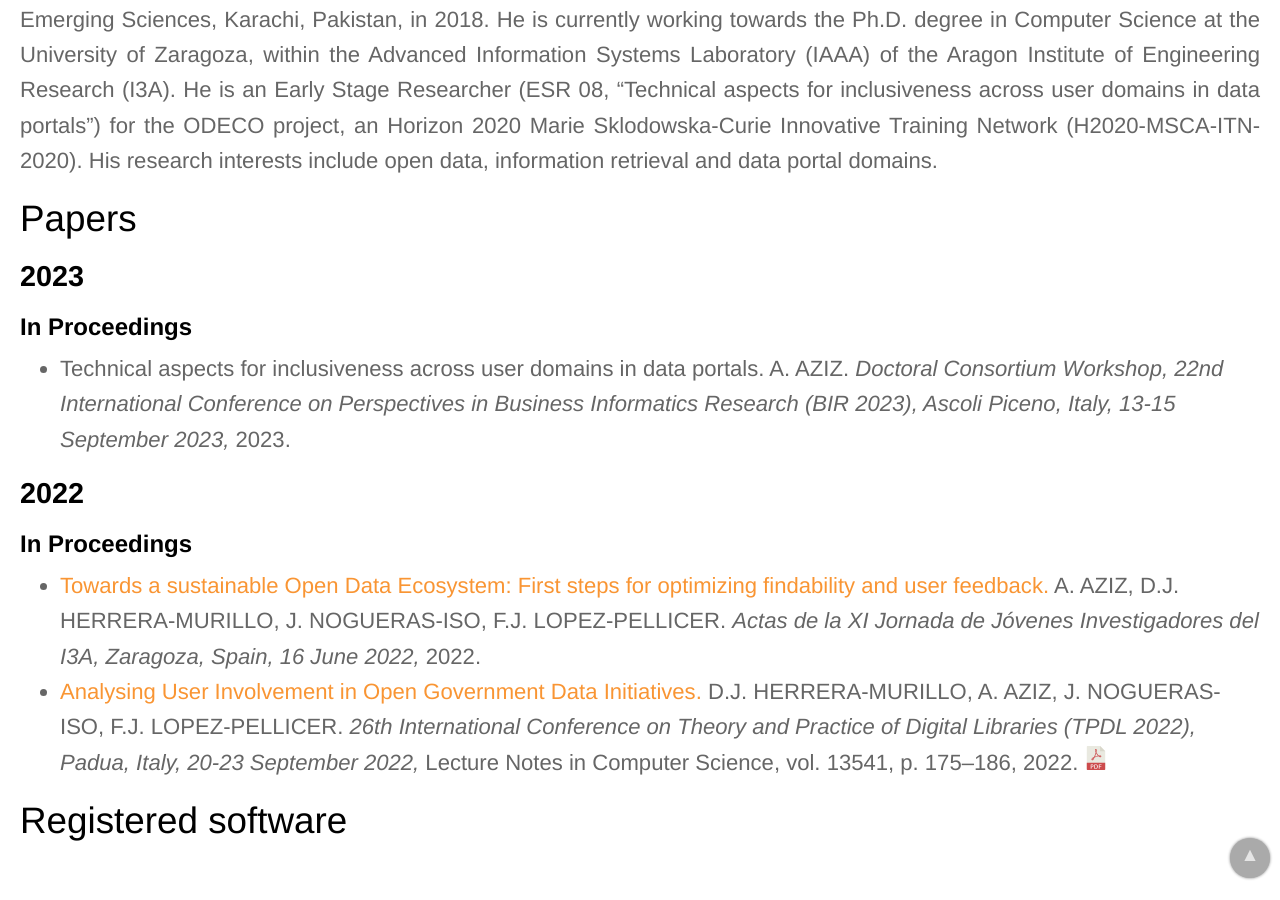
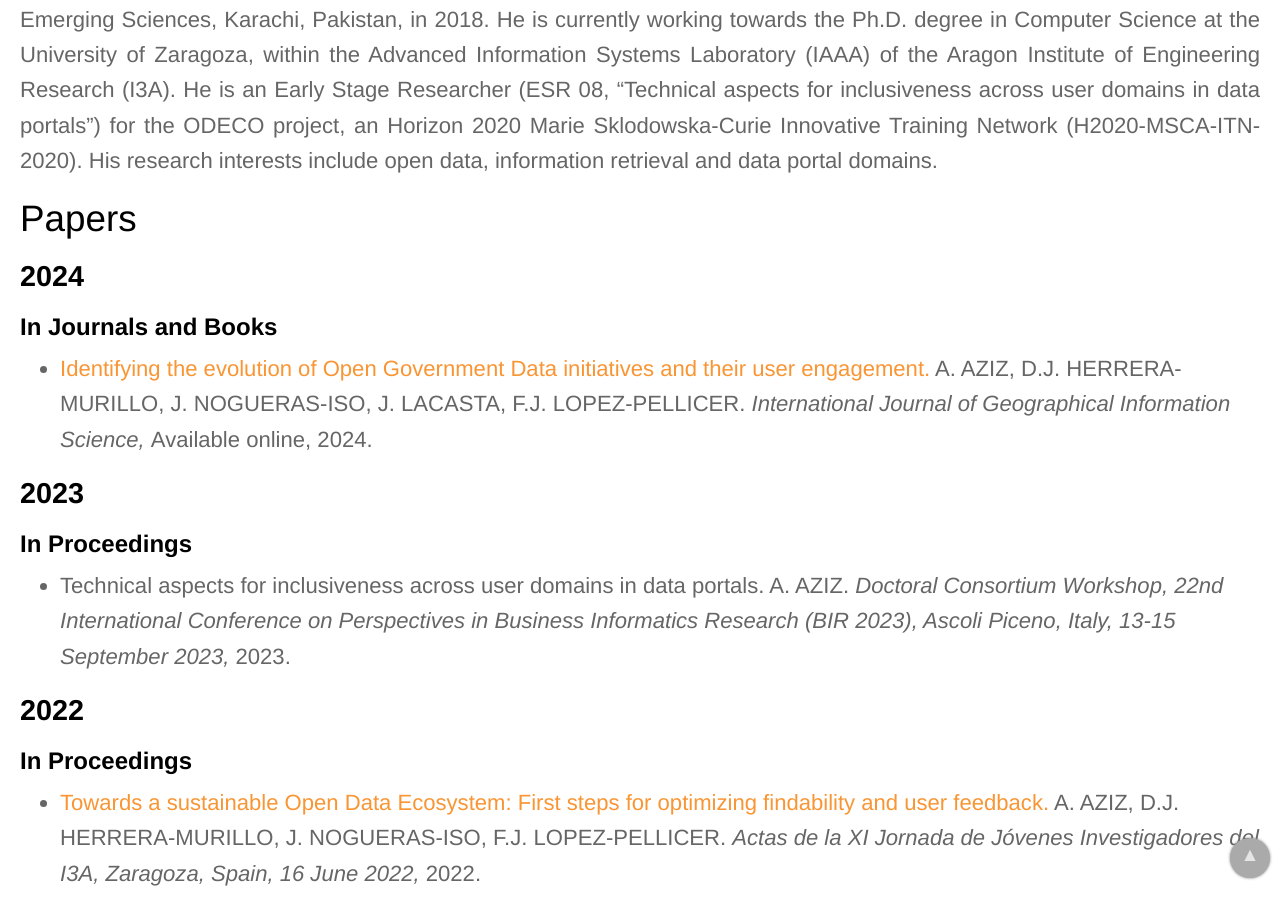
Before and after one commit to IAAA-Lab/IAAA-Lab.github.io, a Jekyll site: the page built from _staff/aziz.md, in a window 1280 px wide and 900 px high, scrolled down 592 px. Built offline with Jekyll 4.4.1, drawn with Linux system fonts in a browser that asks for light colours.

Commit message:
Add IEEE Access paper

```diff
--- a/_data/papers.yml
+++ b/_data/papers.yml
@@ -2,9 +2,17 @@
 # (los más recientes primero) y dentro de cada año primero van los libros, luego los
 # artículos de revista y capítulos de libro y finalmente los artículos de congreso
 # -------------------
+- title: "Identifying the evolution of Open Government Data initiatives and their user engagement"
+  url: https://doi.org/10.1109/ACCESS.2024.3414282
+  authors: A. AZIZ, D.J. HERRERA-MURILLO, J. NOGUERAS-ISO, J. LACASTA, F.J. LOPEZ-PELLICER
+  publication: "International Journal of Geographical Information Science"
+  publication_detail: "Available online"
+  year: 2024
+  doi: 10.1109/ACCESS.2024.3414282
+# -------------------
 - title: "First steps towards a platform for the analysis of civil law documentary heritage"
   url: https://doi.org/10.54886/scire.v30i1.5018
-  authors: H. NEJI, J. NOGUERAS-ISO, F.J. GARCÍA-MARCOG, C. BAYOD LÓPEZ
+  authors: H. NEJI, J. NOGUERAS-ISO, F.J. GARCÍA-MARCO, C. BAYOD LÓPEZ
   publication: "SCIRE"
   publication_detail: "vol. 30(1) p. 75-83"
   year: 2024
```
